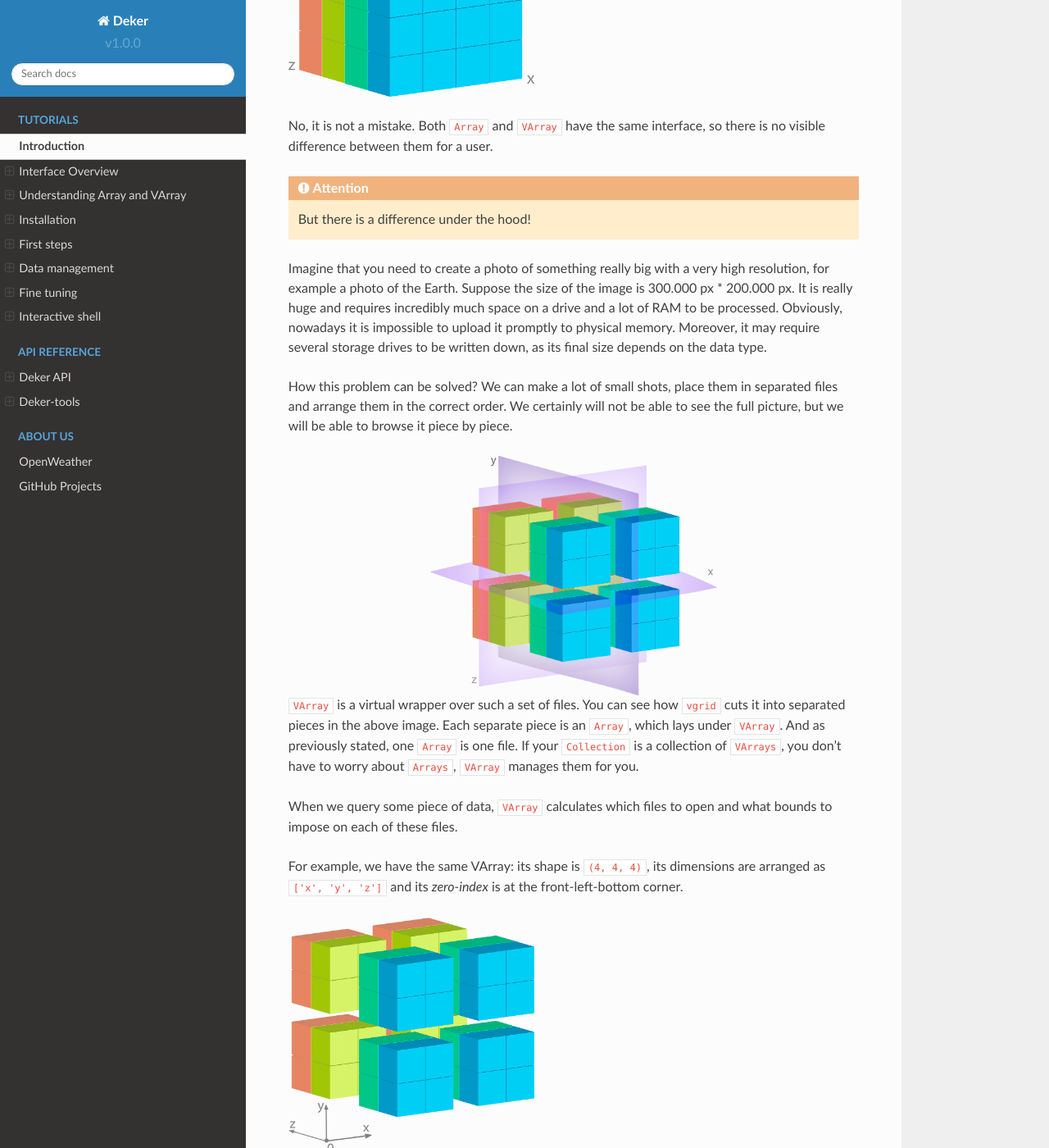
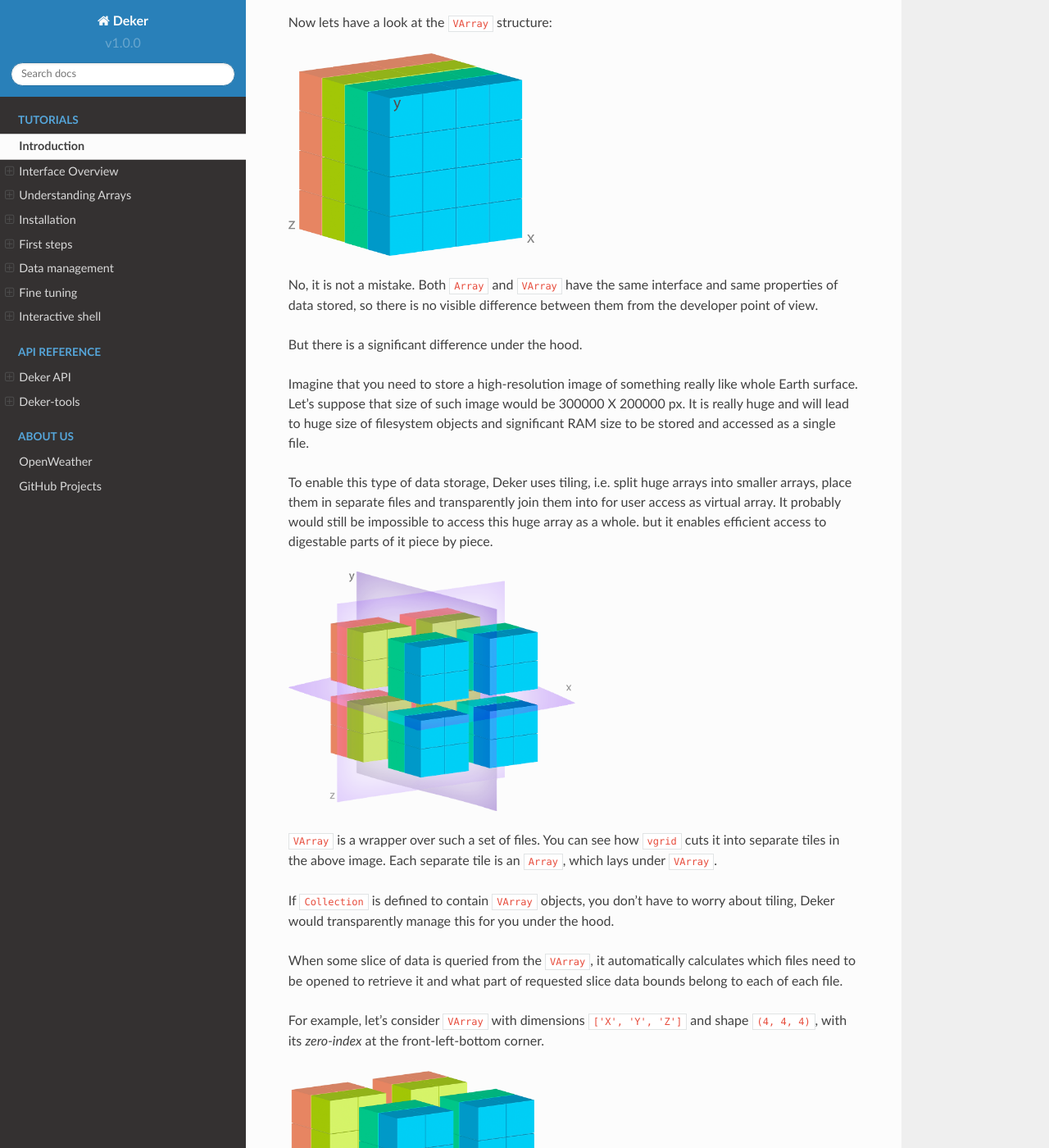
Before and after one commit to openweathermap/deker, a Sphinx documentation site: the page built from docs/deker/intro.rst, in a window 1280 px wide and 1400 px high, scrolled down 2636 px. Shown: the whole window at 82% size. Built offline with Sphinx 7.4.7 and the Read the Docs theme 2.0.0, drawn with Linux system fonts in a browser that asks for light colours; some of the changed text lies outside the part shown.

Commit message:
More intro rewrites

```diff
--- a/docs/deker/intro.rst
+++ b/docs/deker/intro.rst
@@ -24,10 +24,10 @@
 Deker APIs are designed to be as simple and user friendly as possible. There are only few
 self-explanotary high-level objects that you would need to interact with:
 
-   - :class:`Client <deker.client.Client>`
-   - :class:`Collection <deker.collection.Collection>`
-   - :class:`Array <deker.arrays.Array>` or :class:`VArray <deker.arrays.VArray>`
-   - :class:`Subset <deker.subset.Subset>` or :class:`VSubset <deker.subset.VSubset>`
+   * :class:`Client <deker.client.Client>`
+   * :class:`Collection <deker.collection.Collection>`
+   * :class:`Array <deker.arrays.Array>` or :class:`VArray <deker.arrays.VArray>`
+   * :class:`Subset <deker.subset.Subset>` or :class:`VSubset <deker.subset.VSubset>`
 
 ``Client`` is the first object you start with. It is used for managing and accessing
 ``Collection`` of ``Array`` or ``VArray`` objects.
@@ -60,29 +60,40 @@
 
    * :class:`DimensionSchema <deker.schemas.DimensionSchema>`
      and/or :class:`TimeDimensionSchema <deker.schemas.TimeDimensionSchema>`
+   * :class:`AttributeSchema <deker.schemas.AttributeSchema>`
    * :class:`ArraySchema <deker.schemas.ArraySchema>`
      or :class:`VArraySchema <deker.schemas.VArraySchema>`
-   * :class:`AttributeSchema <deker.schemas.AttributeSchema>`
 
-And optionally you may need:
+``DimensionSchema`` and ``TimeDimensionSchema`` contain information about array and virtual array
+dimensions, such as dimension size, and optional labels or scale linked to dimension indexes.
 
-- :class:`HDF5Options <deker_local_adapters.storage_adapters.hdf5.hdf5_options.HDF5Options>` and :class:`HDF5CompressionOpts <deker_local_adapters.storage_adapters.hdf5.hdf5_options.HDF5CompressionOpts>`
-- :class:`Scale <deker.types.public.classes.Scale>`
+``AttributeSchema`` describes metadata attributes that will be stored with array or virtual array.
+
+``ArraySchema`` and ``VArraySchema`` aggregate information about array dimensions with description
+of stored data type and metadata attributes. For virtual array schema also contains information
+about tiling grid to be applied (``vgrid``).
 
 
-Understanding Array and VArray
-================================
+Understanding Arrays
+====================
+
+``Array`` and ``VArray`` objects represent core concepts of Deker storage. Here we will describe
+structure, differences and commonalities of them and give overview of when either of them should
+be used.
 
 Array
 ------
-As previously mentioned, ``Array`` is an abstract wrapper over files containing data. It does not have a direct access
-to the data, but it knows everything about its properties and options.
+
+As previously mentioned, ``Array`` is a wrapper over physical files containing actual array data.
+This object does not provide direct access to reading data, but it knows everything about its
+properties.
 
 .. |cell| image:: images/cell.png
    :scale: 5%
 
-| An array is made of cells - |cell| - containers for data pieces.
-| Here is an example of a simple 3-dimensional array with some weather data:
+Each array is made of cells |cell| - containers for singular data values.
+
+Here is an example of a simple 3-dimensional array with some current weather data:
 
 .. image:: images/array_0_axes.png
    :scale: 30%
@@ -91,68 +102,65 @@
    :scale: 28%
    :align: right
 
-Let's assume that ``x`` and ``y`` axes represent some geographical grid, and ``z`` axis represents layers
-with weather data, as shown in the legend.
+Let's assume that ``X`` and ``Y`` axes represent some geographical grid, and ``Z`` axis represents
+layers with particular weather parameters, as shown in the legend.
 
-It is a single ``Array`` having 4 cells in each dimension, in other words its shape is ``(4, 4, 4)``.
+It is a single ``Array`` having 4 cells in each dimension, in other words its shape is
+``(4, 4, 4)``.
 
-Deker stores this data in a single file, and when we call this ``Array`` from the correspondent ``Collection``, all the
-operations with its data will affect this file.
-
-So, it is quite simple: one ``Array`` - one file.
-
+Deker stores this data in a single file, and when we retrieve corresponding ``Array`` object from
+the ``Collection``, it will point to this particular file and all operations with its data will
+affect this file only.
 
 VArray
 -------
-And here comes ``VArray``!
+
+Now lets have a look at the ``VArray`` structure:
 
 .. image:: images/array_0_axes.png
    :scale: 30%
 
-No, it is not a mistake. Both ``Array`` and ``VArray`` have the same interface, so there is no visible
-difference between them for a user.
+No, it is not a mistake. Both ``Array`` and ``VArray`` have the same interface and same properties
+of data stored, so there is no visible difference between them from the developer point of view.
 
-.. attention:: But there is a difference under the hood!
+But there is a significant difference under the hood.
 
-Imagine that you need to create a photo of something really big with a very high resolution, for example a photo
-of the Earth. Suppose the size of the image is 300.000 px * 200.000 px. It is really huge and requires incredibly
-much space on a drive and a lot of RAM to be processed. Obviously, nowadays it is impossible to upload it promptly
-to physical memory. Moreover, it may require several storage drives to be written down, as its final size depends
-on the data type.
+Imagine that you need to store a high-resolution image of something really like whole Earth
+surface. Let's suppose that size of such image would be 300000 X 200000 px. It is really huge and
+will lead to huge size of filesystem objects and significant RAM size to be stored and accessed as
+a single file.
 
-How this problem can be solved? We can make a lot of small shots, place them in separated files and arrange them
-in the correct order. We certainly will not be able to see the full picture, but we will be able to browse it piece
-by piece.
+To enable this type of data storage, Deker uses tiling, i.e. split huge arrays into smaller arrays,
+place them in separate files and transparently join them into for user access as virtual array.
+It probably would still be impossible to access this huge array as a whole. but it enables efficient
+access to digestable parts of it piece by piece.
 
 .. image:: images/vgrid.png
    :scale: 35%
-   :align: center
 
-``VArray`` is a virtual wrapper over such a set of files. You can see how ``vgrid`` cuts it into separated pieces
-in the above image. Each separate piece is an ``Array``, which lays under ``VArray``. And as previously stated, one
-``Array`` is one file. If your ``Collection`` is a collection of ``VArrays``, you don't have to worry about ``Arrays``,
-``VArray`` manages them for you.
+``VArray`` is a wrapper over such a set of files. You can see how ``vgrid`` cuts it into separate
+tiles in the above image. Each separate tile is an ``Array``, which lays under ``VArray``.
 
-When we query some piece of data, ``VArray`` calculates which files to open and what bounds to impose on each
-of these files.
+If ``Collection`` is defined to contain ``VArray`` objects, you don't have to worry about tiling,
+Deker would transparently manage this for you under the hood.
 
-For example, we have the same VArray: its shape is ``(4, 4, 4)``, its dimensions are arranged as ``['x', 'y', 'z']``
-and its *zero-index* is at the front-left-bottom corner.
+When some slice of data is queried from the ``VArray``, it automatically calculates which files
+need to be opened to retrieve it and what part of requested slice data bounds belong to each of
+each file.
+
+For example, let's consider ``VArray`` with dimensions ``['X', 'Y', 'Z']`` and shape ``(4, 4, 4)``,
+with its *zero-index* at the front-left-bottom corner.
 
 .. image:: images/varray.png
    :scale: 30%
 
-Let's query it in the following way: ``VArray[:, 2:4, :]``
+Let's query the following slice of it: ``[:, 2:4, :]``
 
 .. image:: images/varray_request.png
    :scale: 30%
 
-Here you can see, that all of 4 files will be affected, but only the highlighted parts of them will be captured.
-If you use these bounds for **inserting or updating**, ``VArray`` will distribute your input data within the proper
-files and in the correct order. If you use them for **reading**, ``VArray`` will aggregate all the captured parts into
-one ``numpy.ndarray`` of the correspondent shape and in the correct order and return it to you. And, obviously, the
-captured parts will be **cleared**, if you so wish.
-
-Pursuing the aim to be fast, ``VArray`` uses its own ``ThreadPoolExecutor`` to cope with all the tasks it needs to do.
-In the interest of thread-safety Deker uses its own file locks for all sorts of file operations: creating, reading,
-writing and deleting.
+Here you can see, that all 4 tile files will be affected, but only the highlighted pieces of them
+will be actually read. All different files reads will be done in parallel. Deker will then combine
+each read piece into subset with requested shape and return it to you. If you use these bounds to
+write data, Deker will auttomatically split the slice you have provided into pieces and write them
+in parallel to corresponding files.
```
Also changed, not shown: docs/index.rst (line endings or trailing spaces).
